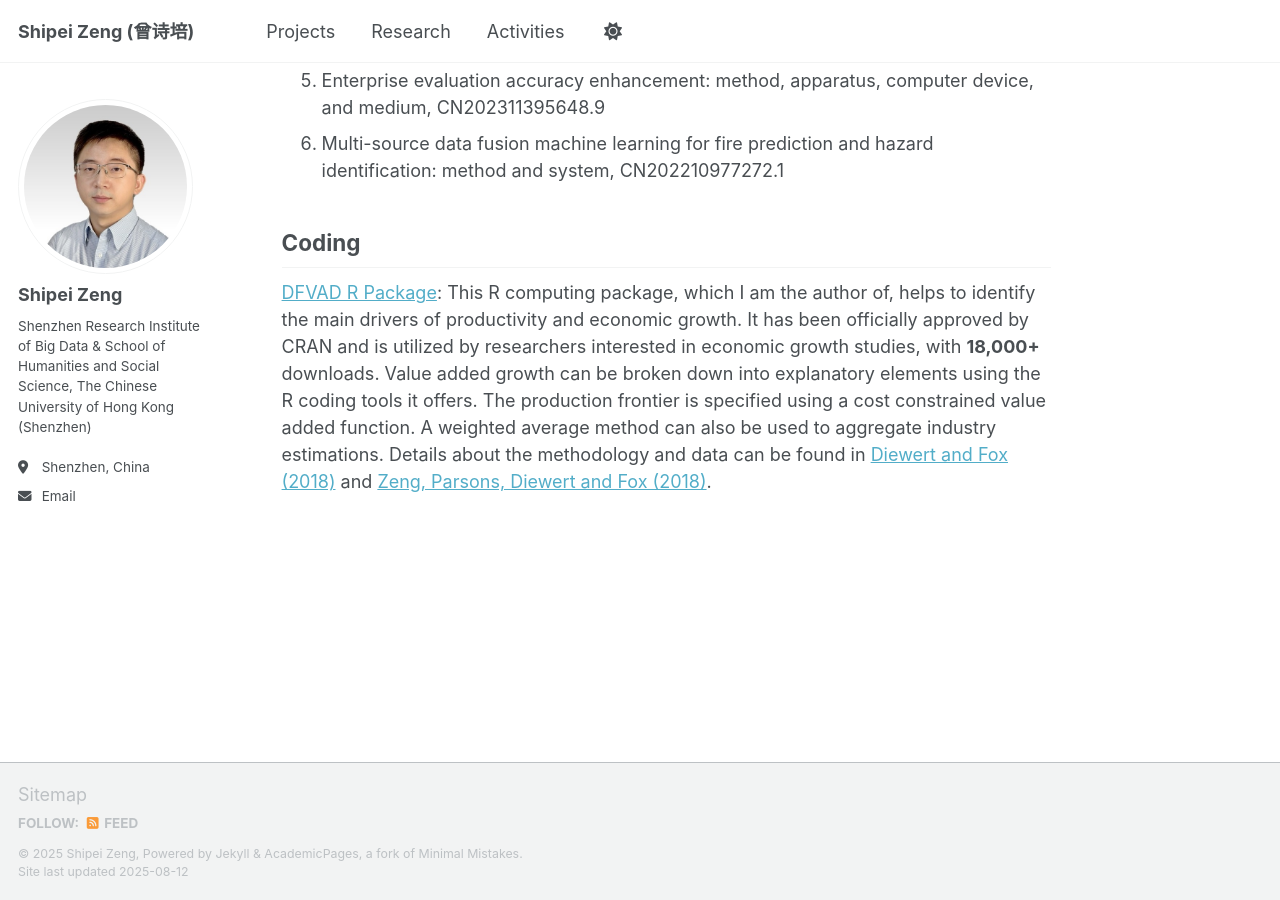
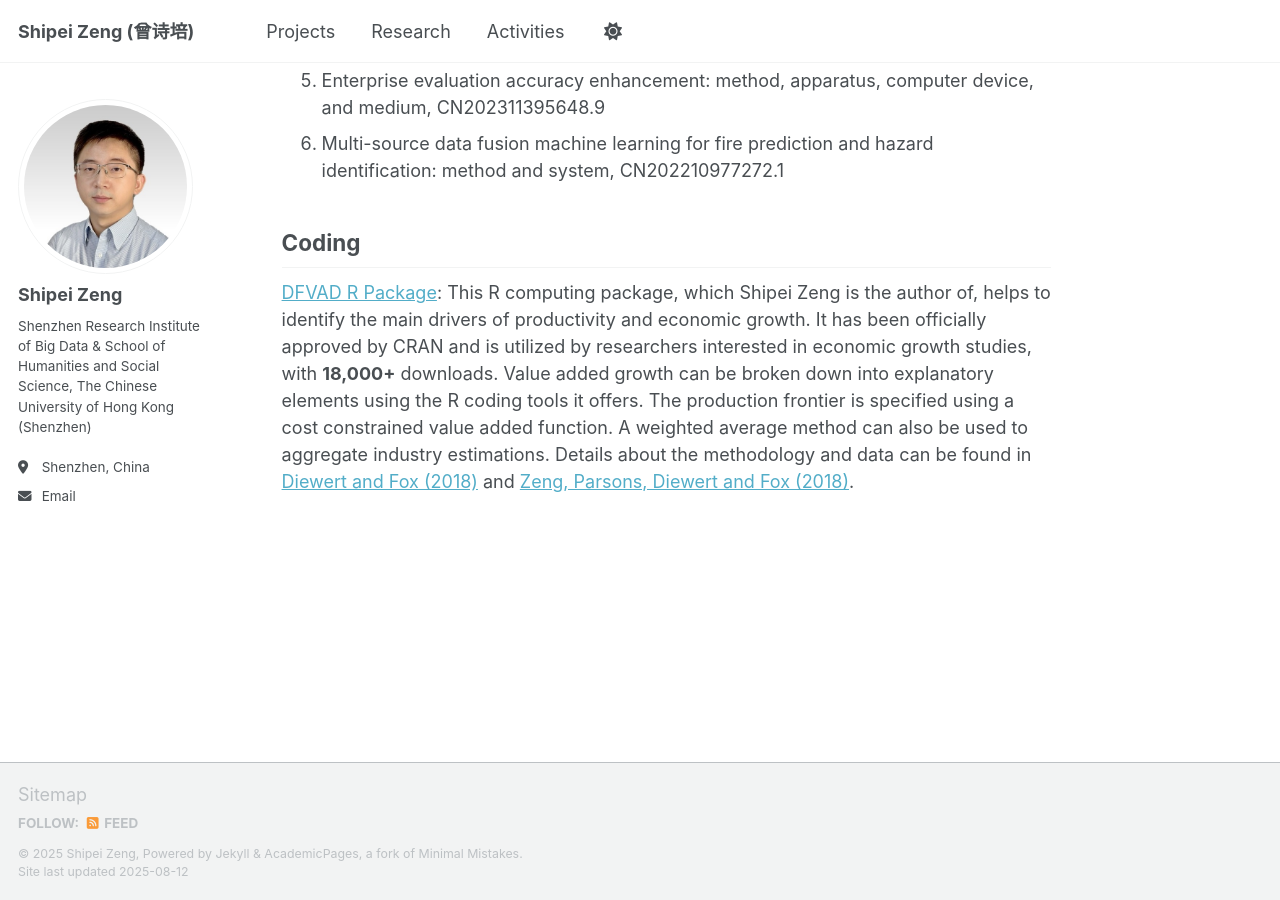
Before and after one commit to shipei-zeng/shipei-zeng.github.io, a Jekyll site: the page built from _pages/research.md, in a window 1280 px wide and 900 px high, scrolled down 3255 px. Built offline with Jekyll 4.4.1, drawn with Linux system fonts in a browser that asks for light colours; a script that is not in the unit is left out.

Commit message:
Update research.md

```diff
--- a/_pages/research.md
+++ b/_pages/research.md
@@ -55,4 +55,4 @@ Patents
 
 Coding
 ------
-[DFVAD R Package](https://cran.rstudio.com/web/packages/dfvad/index.html): This R computing package, which I am the author of, helps to identify the main drivers of productivity and economic growth. It has been officially approved by CRAN and is utilized by researchers interested in economic growth studies, with **18,000+** downloads. Value added growth can be broken down into explanatory elements using the R coding tools it offers. The production frontier is specified using a cost constrained value added function. A weighted average method can also be used to aggregate industry estimations. Details about the methodology and data can be found in [Diewert and Fox (2018)](https://academic.oup.com/edited-volume/41719/chapter-abstract/354003191?redirectedFrom=fulltext) and [Zeng, Parsons, Diewert and Fox (2018)](https://conference.unsw.edu.au/content/dam/pdfs/business/caer/research-reports/emg-workshop-2018/emg2018-6_SZeng_EMG-Slides.pdf).
+[DFVAD R Package](https://cran.rstudio.com/web/packages/dfvad/index.html): This R computing package, which Shipei Zeng is the author of, helps to identify the main drivers of productivity and economic growth. It has been officially approved by CRAN and is utilized by researchers interested in economic growth studies, with **18,000+** downloads. Value added growth can be broken down into explanatory elements using the R coding tools it offers. The production frontier is specified using a cost constrained value added function. A weighted average method can also be used to aggregate industry estimations. Details about the methodology and data can be found in [Diewert and Fox (2018)](https://academic.oup.com/edited-volume/41719/chapter-abstract/354003191?redirectedFrom=fulltext) and [Zeng, Parsons, Diewert and Fox (2018)](https://conference.unsw.edu.au/content/dam/pdfs/business/caer/research-reports/emg-workshop-2018/emg2018-6_SZeng_EMG-Slides.pdf).
```
